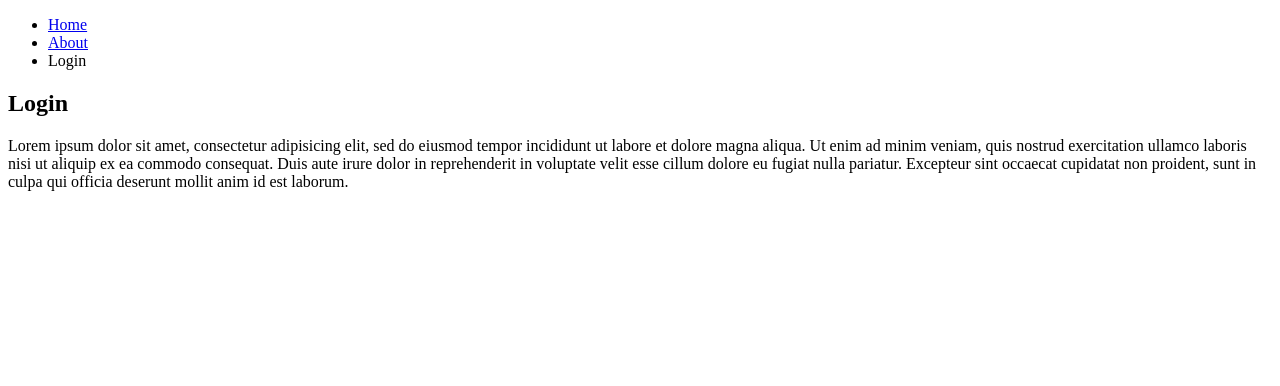
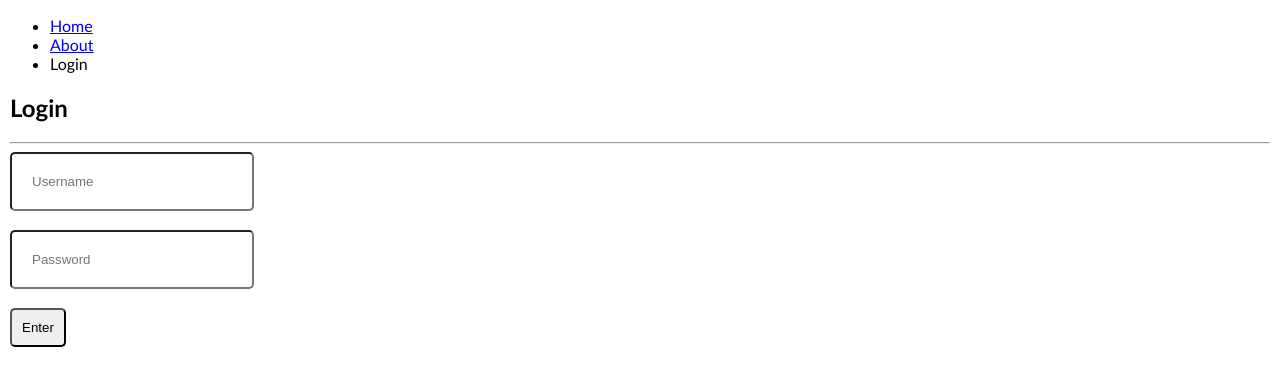
Before and after one commit to lassbon/Learning_css, a plain HTML site: page login.html in a window 1280 px wide. Drawn offline with Linux system fonts and the light colour scheme.

Commit message:
This is my first css practice

```diff
--- /dev/null
+++ b/css/login.css
@@ -0,0 +1,17 @@
+body{
+    font-family: 'Trebuchet MS', 'Lucida Sans Unicode', 'Lucida Grande', 'Lucida Sans', Arial, sans-serif;
+    margin: 10px 10px 0px 10px;
+}
+#login > form> span> input[type="text"], [type="Password"]{
+    padding: 20px;
+    color: blueviolet;
+    border-radius:5px ;
+    width: 200px;
+    }
+    #sub{
+        padding: 10px;
+        border-radius: 5px;
+    }
+.spanMe{
+margin-bottom: -200px;
+}
--- /dev/null
+++ b/css/main.css
@@ -0,0 +1,22 @@
+body {
+      background-color: lawngreen;
+      font-size: 20px;font-family: 'Times New Roman', Times, serif;
+    }
+    header>nav>ul>li{
+      color: rgb(235, 6, 6);
+    }
+    #container{
+      color: gray;
+      width: 50%;
+    border: 2px solid red;
+    /*padding-left: 20px;
+    padding-top: 25px;
+    padding-bottom: 150px;
+    padding-right: 20px;*/
+    padding: 150px 25px 20px 20px;
+    margin: 2px 0 20px 100px;
+    /*margin-top: 5px;
+    margin-left: 5px;
+    margin-bottom: 50px;
+    margin-right: 150px;*/
+    }
--- a/login.html
+++ b/login.html
@@ -3,6 +3,7 @@
 <html>
 <head>
   <title>My first website!</title>
+  <link rel="stylesheet" href="css/login.css">
 </head>
 <body>
   <header>
@@ -15,13 +16,20 @@
     </nav>
   </header>
   <section>
-    <h2>Login</h2>
-    <p>Lorem ipsum dolor sit amet, consectetur adipisicing elit, sed do eiusmod
-    tempor incididunt ut labore et dolore magna aliqua. Ut enim ad minim veniam,
-    quis nostrud exercitation ullamco laboris nisi ut aliquip ex ea commodo
-    consequat. Duis aute irure dolor in reprehenderit in voluptate velit esse
-    cillum dolore eu fugiat nulla pariatur. Excepteur sint occaecat cupidatat non
-    proident, sunt in culpa qui officia deserunt mollit anim id est laborum.</p>
+    <h2>Login</h2><hr/>
+    <div id="login">
+      <form>
+        <span class="SpanMe">
+          <input type="text" name="username" id="username" placeholder="Username"/>
+        </span><br/><br/>
+        <span class="SpanMe">
+          <input type="text" name="Password" id="Password" placeholder="Password"/>
+        </span><br/><br/>
+        <span class="SpanMe">
+          <input type="submit" name="sub" id="sub" value="Enter"/>
+        </span>
+    </form>
+    </div>
   </section>
 </body>
 </html>
```
Also changed, not shown: index.html (+7 -0 lines).
